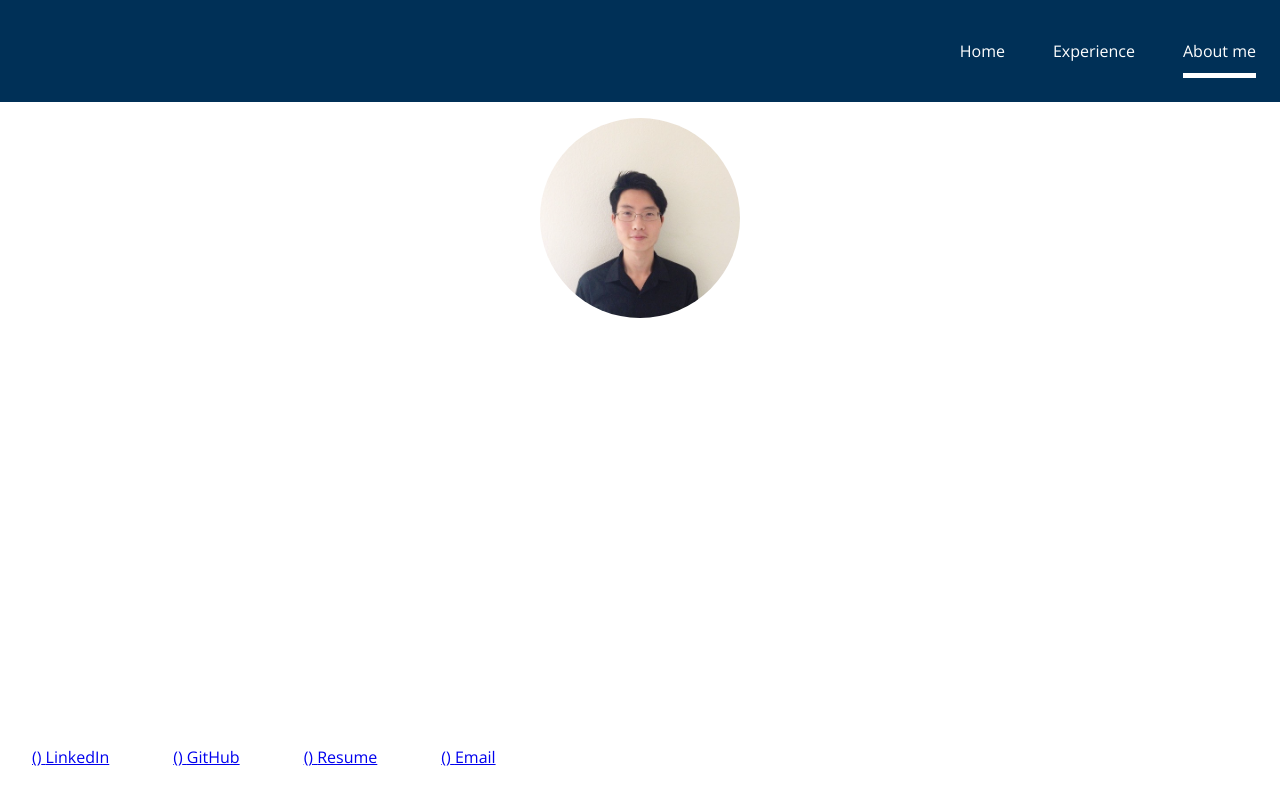
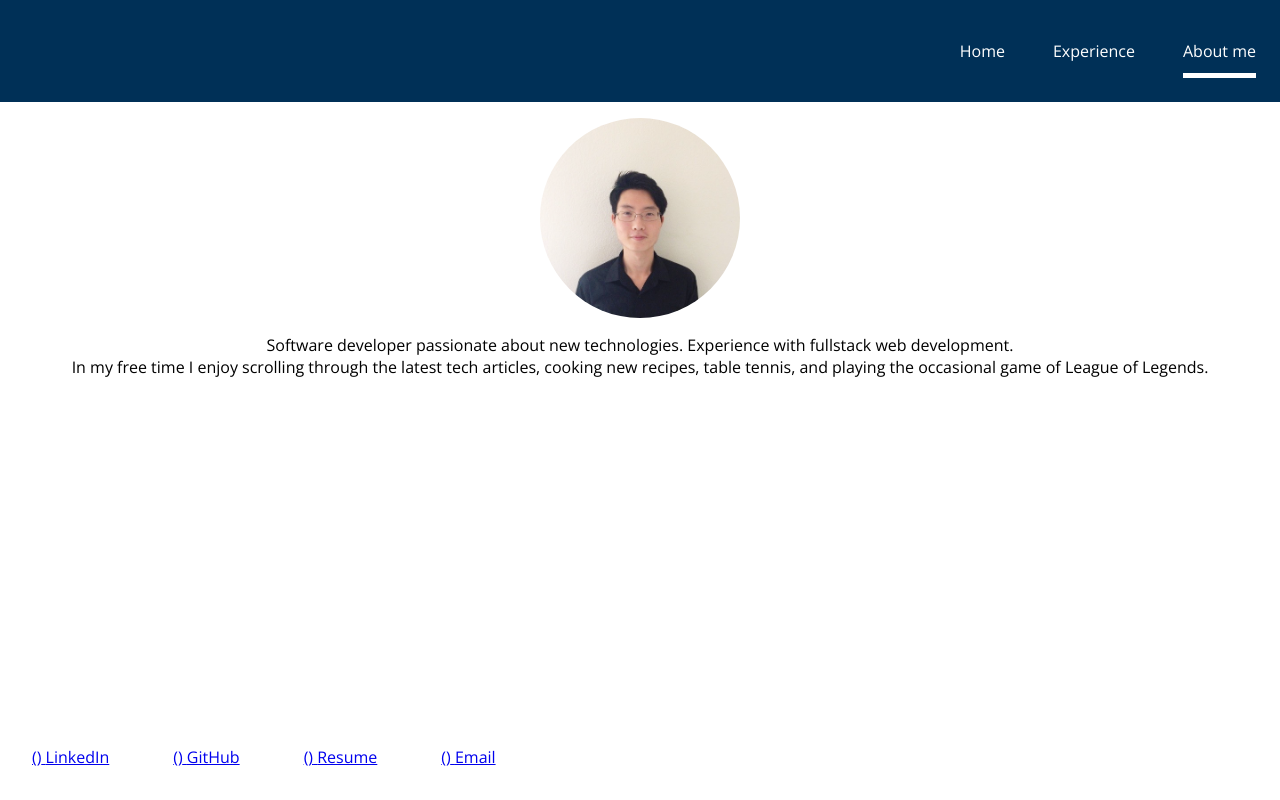
Before and after one commit to andre-pan/andre-pan.github.io, a React (Create React App) app: page /about in a window 1280 px wide. Built offline with nearby package versions, Linux system fonts and the light colour scheme.

Commit message:
home and about me text

```diff
--- a/src/App.css
+++ b/src/App.css
@@ -64,6 +64,20 @@ h1{
   font-weight: 300;
 }
 
+.blinking-cursor{
+  animation: blink 0.5s linear alternate infinite;
+  opacity: 0;
+}
+
+@keyframes blink{
+  50% {
+    opacity: 0;
+  }
+  100% {
+    opacity: 1;
+  }
+}
+
 .flex-column{
   display: flex;
   flex-direction: column;
@@ -80,6 +94,7 @@ h1{
 .flex-center{
   display: flex;
   justify-content: center;
+  align-items: center;
 }
 
 .responsive-img{
--- a/src/App.js
+++ b/src/App.js
@@ -25,7 +25,6 @@ function App() {
               <Redirect to="/home"/>
             </Route>
             <Route path="/home" component={HomePage}/>
-            {/* <Route path="/" component={AboutMePage}/> */}
             <Route path="/experience" component={ExperiencePage}/>
             <Route path="/about" component={AboutMePage}/>
           </Switch>
--- a/src/pages/AboutMe.js
+++ b/src/pages/AboutMe.js
@@ -3,8 +3,15 @@ import ProfileImgSrc from '../assets/ProfileImg.png';
 
 function AboutMePage(){
     return (
-        <div className="flex-center">
+        <div className="flex-center flex-column">
             <img src={ProfileImgSrc} className="responsive-img profile-img"/>
+            <div>
+                <p className="text-center">
+                    Software developer passionate about new technologies. Experience with fullstack web development.
+                    <br/>
+                    In my free time I enjoy scrolling through the latest tech articles, cooking new recipes, table tennis, and playing the occasional game of League of Legends.
+                </p>
+            </div>
         </div>
     );
 }
--- a/src/pages/Home.js
+++ b/src/pages/Home.js
@@ -10,6 +10,12 @@ function HomePage(){
                 <br/>
                 UC San Diego
             </h1>
+            <p>
+                Hi, welcome to my personal website.<br/>
+                I recently updated this site to a React project using create-react-app as a base.<br/>
+                The site is still a work in progress, but you can find my links down below.
+                <span className="blinking-cursor">|</span>
+            </p>
         </div>
     );
 }
```
